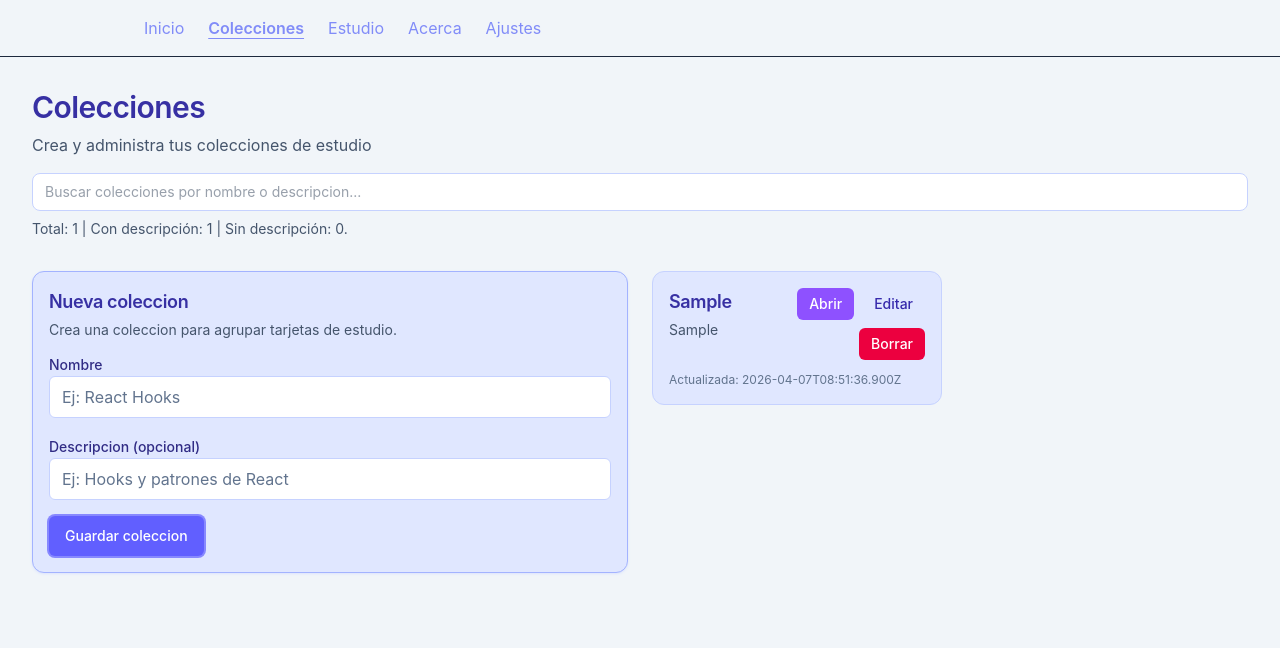
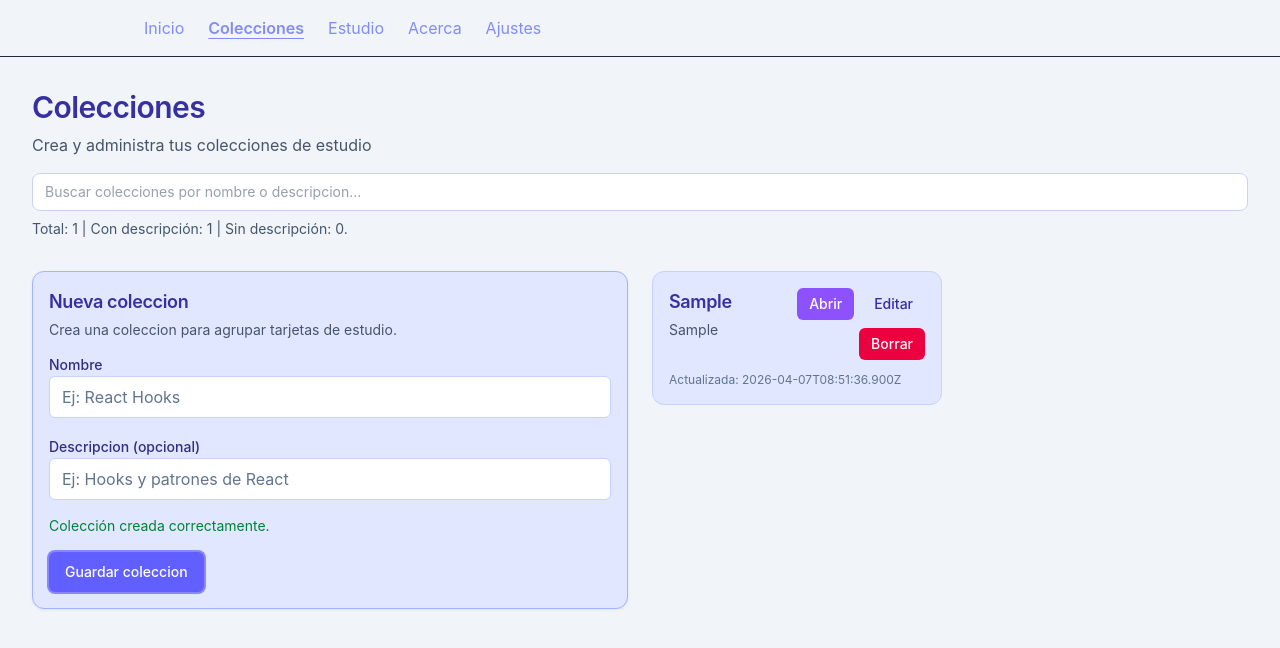
Before and after one commit to dnhosemacs-svg/FlashLearn, a React (Vite) app: page /collections in a window 1280 px wide. Both pictures are taken after typing "Sample", "Sample" into the empty fields and a click on the button "Guardar coleccion". Shown: the top 648 px of the page. Built offline with nearby package versions, Linux system fonts and the light colour scheme.

Commit message:
Formulario de creacion de coleccion con control de duplicados y mensajes de confirmacion

```diff
--- a/src/components/features/collections/CollectionForm.tsx
+++ b/src/components/features/collections/CollectionForm.tsx
@@ -14,6 +14,8 @@ interface CollectionFormProps {
   }
   submitLabel?: string
   onCancel?: () => void
+  existingNames?: string[]
+  currentName?: string
 }
 
 export default function CollectionForm({
@@ -23,16 +25,20 @@ export default function CollectionForm({
   initialValues,
   submitLabel,
   onCancel,
+  existingNames = [],
+  currentName,
 }: CollectionFormProps) {
   const [name, setName] = useState('')
   const [description, setDescription] = useState('')
   const [nameError, setNameError] = useState('')
+  const [successMessage, setSuccessMessage] = useState('')
 
   useEffect(() => {
     setName(initialValues?.name ?? '')
     setDescription(initialValues?.description ?? '')
     setNameError('')
-  }, [initialValues])
+    setSuccessMessage('')
+  }, [initialValues, mode])
 
   const handleSubmit = (event: React.FormEvent<HTMLFormElement>) => {
     event.preventDefault()
@@ -42,6 +48,20 @@ export default function CollectionForm({
 
     if (!trimmedName) {
       setNameError('El nombre es obligatorio')
+      setSuccessMessage('')
+      return
+    }
+
+    const normalizedName = trimmedName.toLowerCase()
+    const normalizedCurrent = (currentName ?? '').trim().toLowerCase()
+
+    const isDuplicate =
+      normalizedName !== normalizedCurrent &&
+      existingNames.some((n) => n.trim().toLowerCase() === normalizedName)
+
+    if (isDuplicate) {
+      setNameError('Ya existe una colección con ese nombre')
+      setSuccessMessage('')
       return
     }
 
@@ -50,6 +70,12 @@ export default function CollectionForm({
       name: trimmedName,
       description: trimmedDescription || undefined,
     })
+
+    setSuccessMessage(
+      mode === 'edit'
+        ? 'Colección actualizada correctamente.'
+        : 'Colección creada correctamente.',
+    )
 
     if (mode === 'create') {
       setName('')
@@ -88,6 +114,8 @@ export default function CollectionForm({
           onChange={(event) => setDescription(event.target.value)}
         />
 
+        {successMessage ? <p className="text-sm text-green-700">{successMessage}</p> : null}
+
         <div className="flex flex-wrap gap-2">
           <Button type="submit" isLoading={isSubmitting}>
             {submitLabel ?? (mode === 'edit' ? 'Guardar cambios' : 'Guardar coleccion')}
--- a/src/pages/CollectionsPage.tsx
+++ b/src/pages/CollectionsPage.tsx
@@ -142,9 +142,14 @@ export default function CollectionsPage() {
               submitLabel="Guardar cambios"
               onSubmit={handleUpdateCollection}
               onCancel={handleCancelEdit}
+              existingNames={collections.map((c) => c.name)}
+              currentName={editingCollection.name}
             />
           ) : (
-            <CollectionForm onSubmit={create} />
+            <CollectionForm
+              onSubmit={create}
+              existingNames={collections.map((c) => c.name)}
+            />
           )}
           <CollectionList
             collections={filteredCollections}
```
